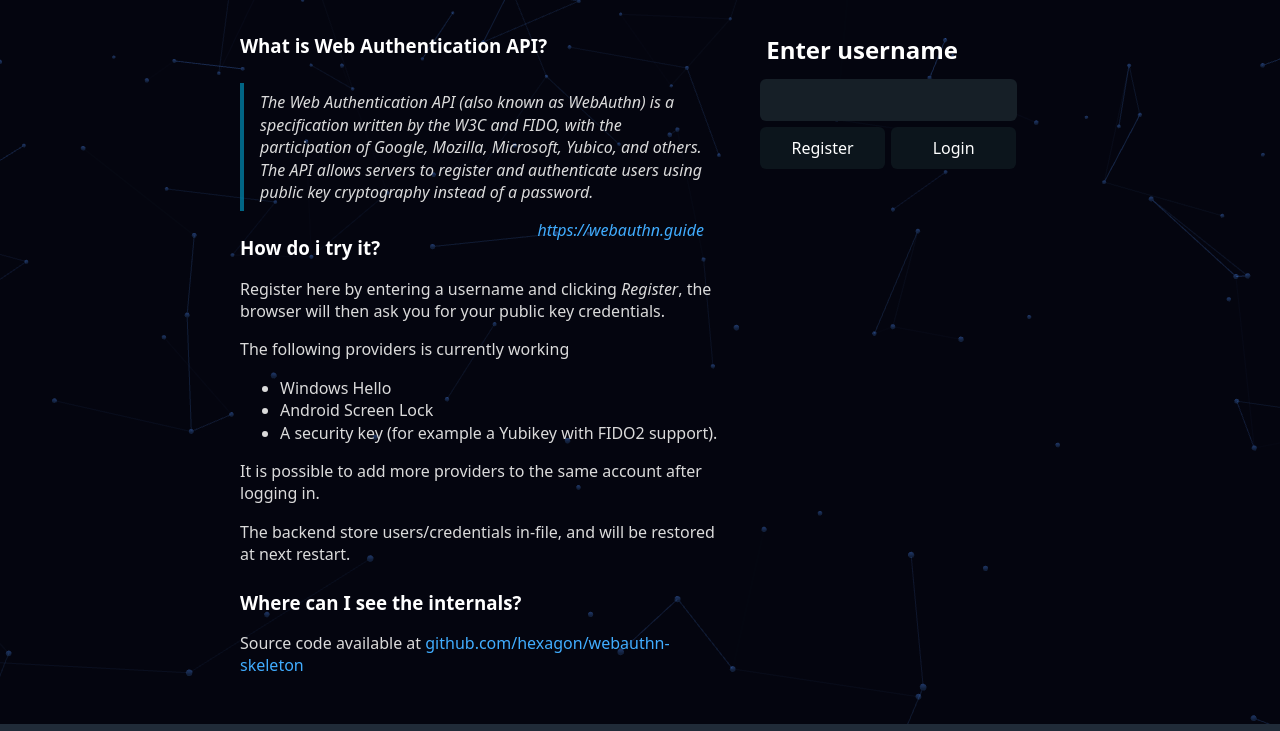
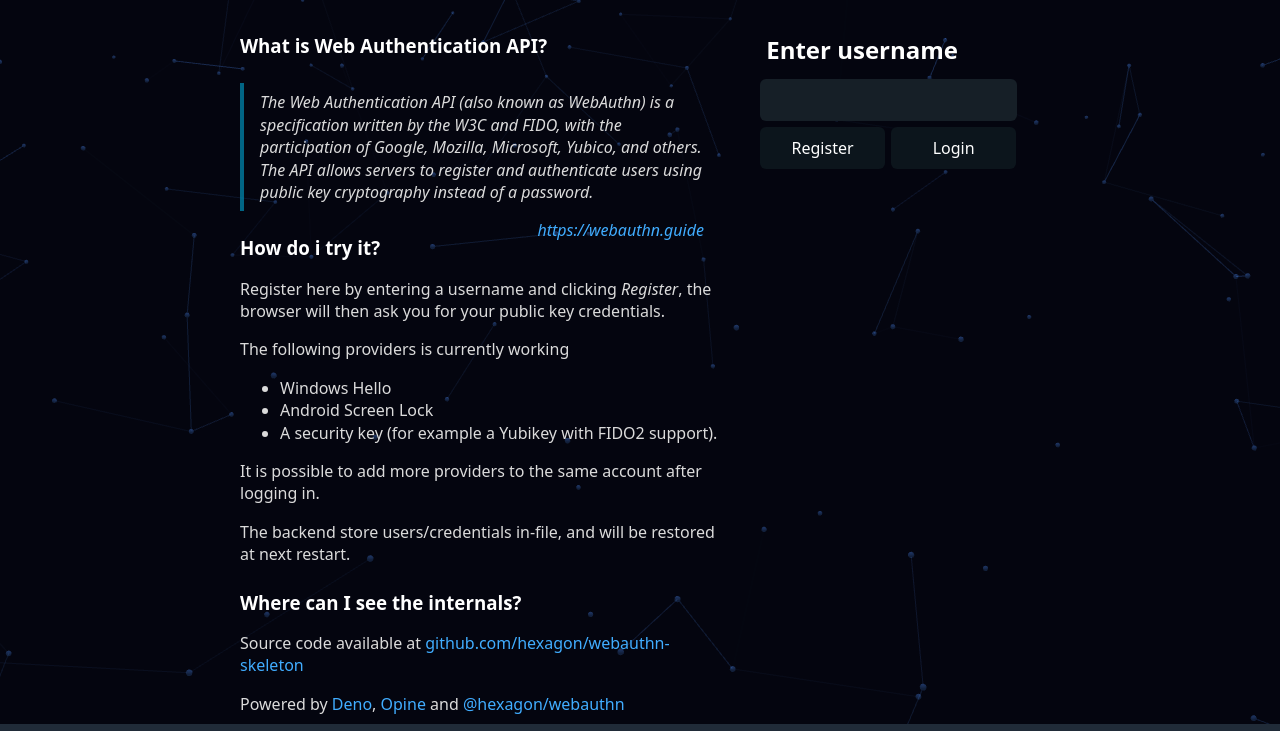
Before and after one commit to Hexagon/webauthn-skeleton, a plain HTML site: page public/static/index.html in a window 1280 px wide. Shown: the part 76-807 px from the top of the page. Drawn offline with nearby package versions, Linux system fonts and the light colour scheme; no server answers; animation ran at ten frames a second; a script that the page names is missing; some icons are missing.

Commit message:
Update docs

```diff
--- a/public/static/index.html
+++ b/public/static/index.html
@@ -34,6 +34,9 @@
             <h3>Where can I see the internals?</h3>
             <p>
                 Source code available at <a href="https://github.com/Hexagon/webauthn-skeleton">github.com/hexagon/webauthn-skeleton</a>
+            </p>
+            <p>
+                Powered by <a href="https://deno.land">Deno</a>, <a href="https://deno.land/x/opine">Opine</a> and <a href="https://github.com/Hexagon/webauthn">@hexagon/webauthn</a>
             </p>
         </div>
         <div class="right-column fl">
```
Also changed, not shown: README.md.
